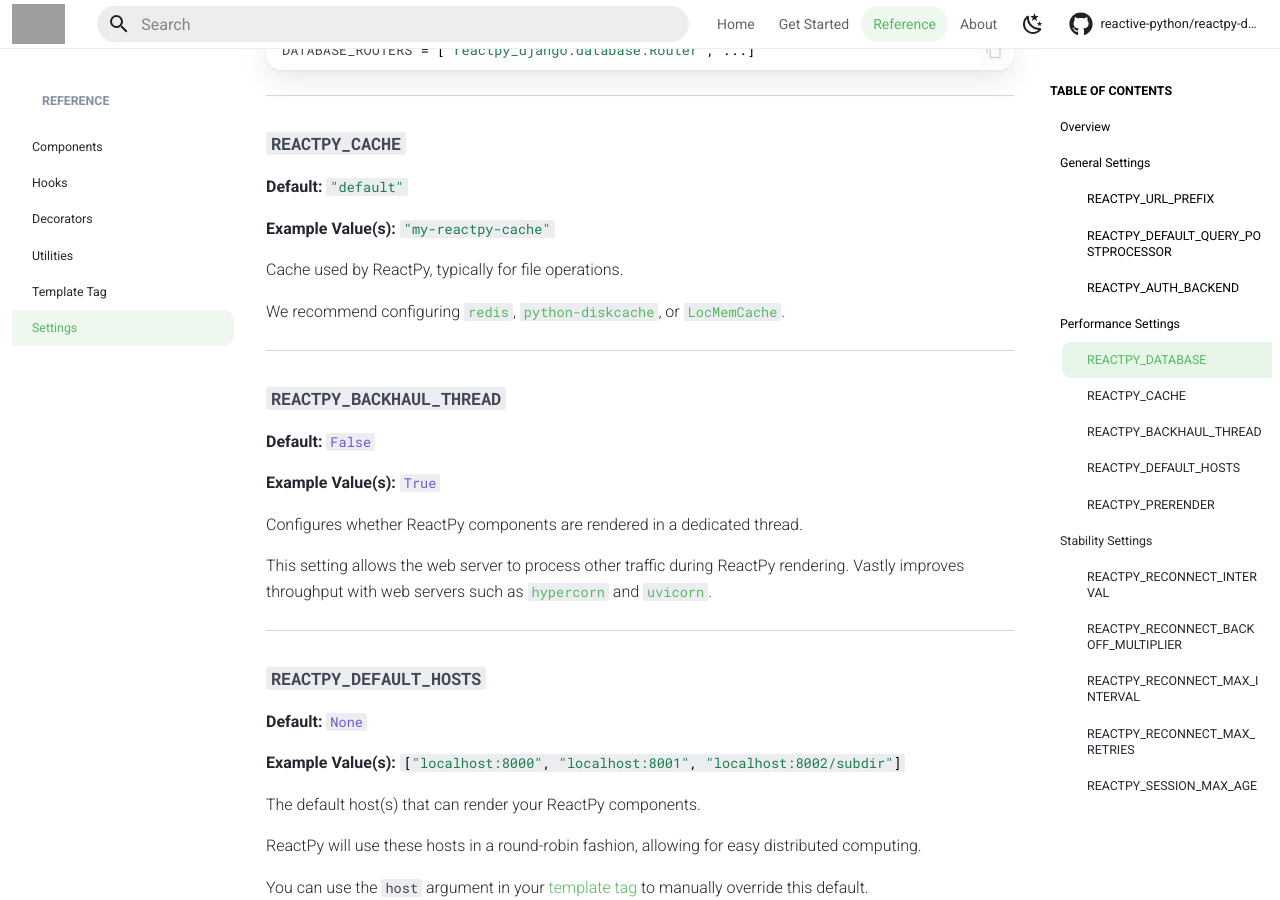
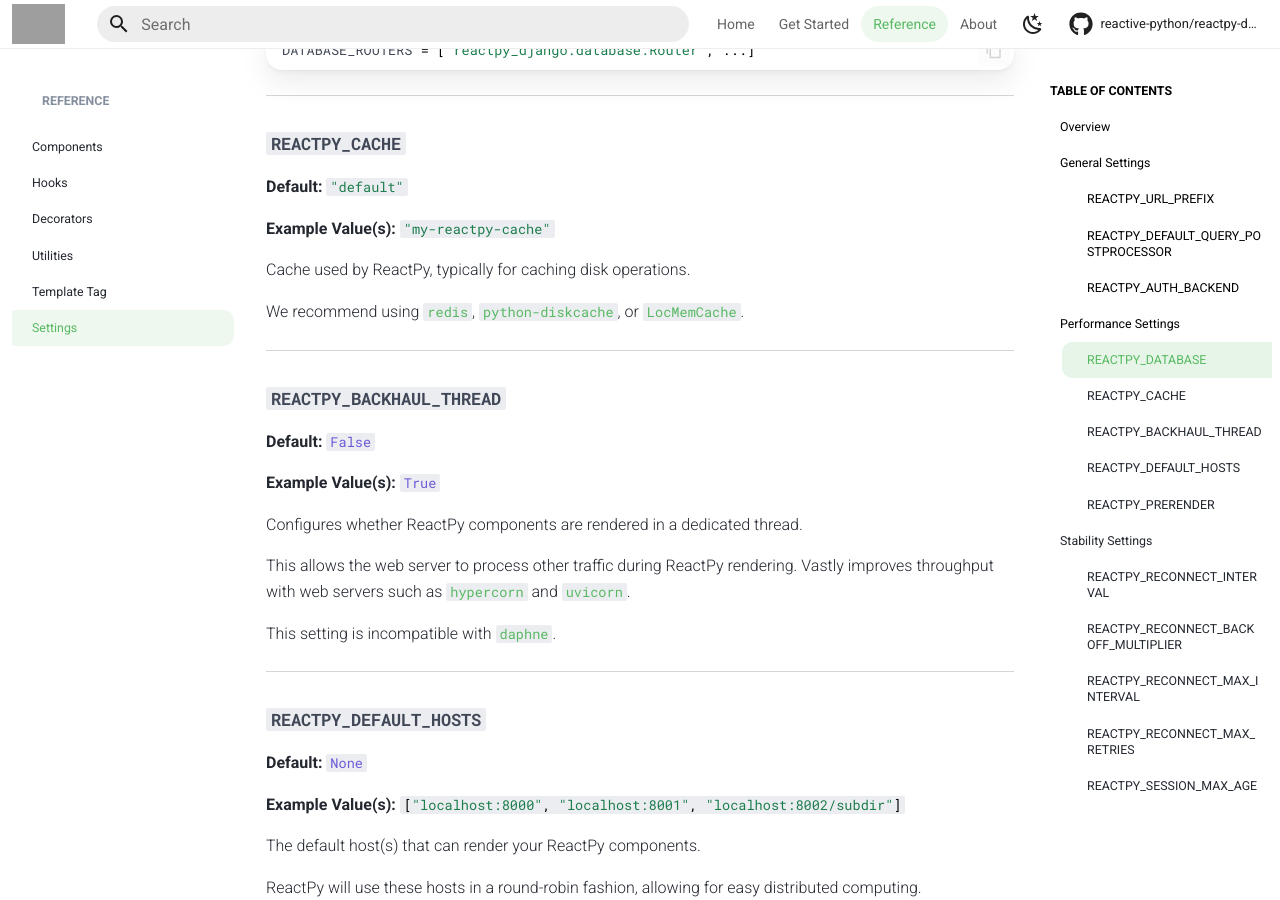
Before and after one commit to reactive-python/reactpy-django, an MkDocs documentation site: the page built from docs/src/reference/settings.md, in a window 1280 px wide and 900 px high, scrolled down 1770 px. Built offline with MkDocs 1.6.1 and Material for MkDocs 9.7.7, drawn with Linux system fonts in a browser that asks for light colours; comment, search, counter and statistics services are not loaded; the version menu is left out; grey boxes are pictures that could not be loaded.

Commit message:
misc docs tweaks

```diff
--- a/docs/src/reference/settings.md
+++ b/docs/src/reference/settings.md
@@ -88,9 +88,9 @@ DATABASE_ROUTERS = ["reactpy_django.database.Router", ...]
 
 **Example Value(s):** `#!python "my-reactpy-cache"`
 
-Cache used by ReactPy, typically for file operations.
+Cache used by ReactPy, typically for caching disk operations.
 
-We recommend configuring [`redis`](https://docs.djangoproject.com/en/dev/topics/cache/#redis), [`python-diskcache`](https://grantjenks.com/docs/diskcache/tutorial.html#djangocache), or [`LocMemCache`](https://docs.djangoproject.com/en/dev/topics/cache/#local-memory-caching).
+We recommend using [`redis`](https://docs.djangoproject.com/en/dev/topics/cache/#redis), [`python-diskcache`](https://grantjenks.com/docs/diskcache/tutorial.html#djangocache), or [`LocMemCache`](https://docs.djangoproject.com/en/dev/topics/cache/#local-memory-caching).
 
 ---
 
@@ -102,7 +102,9 @@ We recommend configuring [`redis`](https://docs.djangoproject.com/en/dev/topics/
 
 Configures whether ReactPy components are rendered in a dedicated thread.
 
-This setting allows the web server to process other traffic during ReactPy rendering. Vastly improves throughput with web servers such as [`hypercorn`](https://pgjones.gitlab.io/hypercorn/) and [`uvicorn`](https://www.uvicorn.org/).
+This allows the web server to process other traffic during ReactPy rendering. Vastly improves throughput with web servers such as [`hypercorn`](https://pgjones.gitlab.io/hypercorn/) and [`uvicorn`](https://www.uvicorn.org/).
+
+This setting is incompatible with [`daphne`](https://github.com/django/daphne).
 
 ---
 
```
Also changed, not shown: docs/src/reference/components.md (+6 -0 lines), docs/src/reference/hooks.md (+10 -0 lines).
